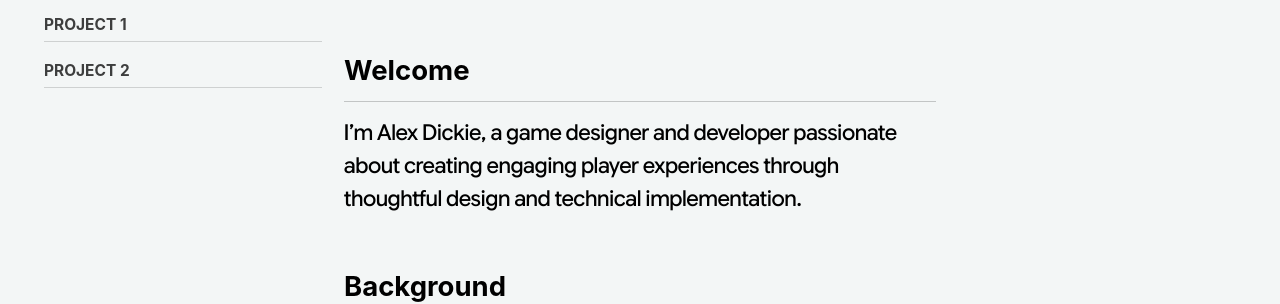
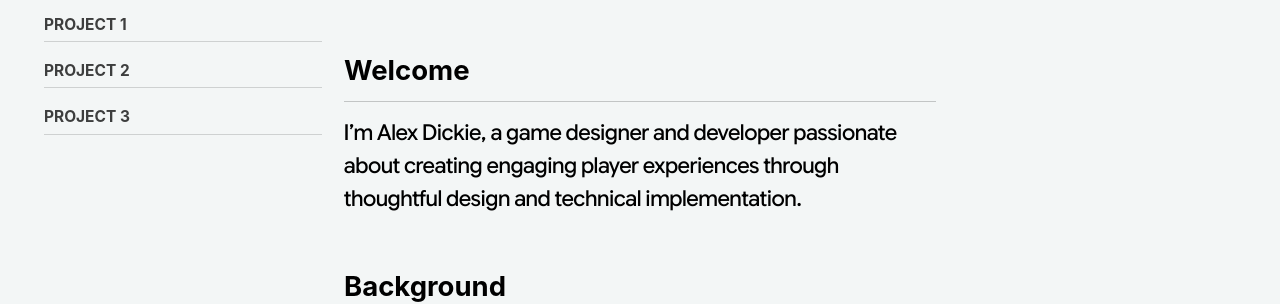
Before and after one commit to AlexUlster/AlexUlster.github.io, a Jekyll site: the page built from _pages/about.md, in a window 1280 px wide. Shown: the part 173-477 px from the top of the page. Built offline with Jekyll 4.4.1, drawn with Linux system fonts in a browser that asks for light colours.

Commit message:
Update navigation.yml

```diff
--- a/_data/navigation.yml
+++ b/_data/navigation.yml
@@ -25,3 +25,5 @@ projects:
     url: /projects/projects-pro1/
   - title: "Project 2"
     url: /projects/projects-pro2/
+  - title: "Project 3"
+    url: /projects/projects-pro3/
```
